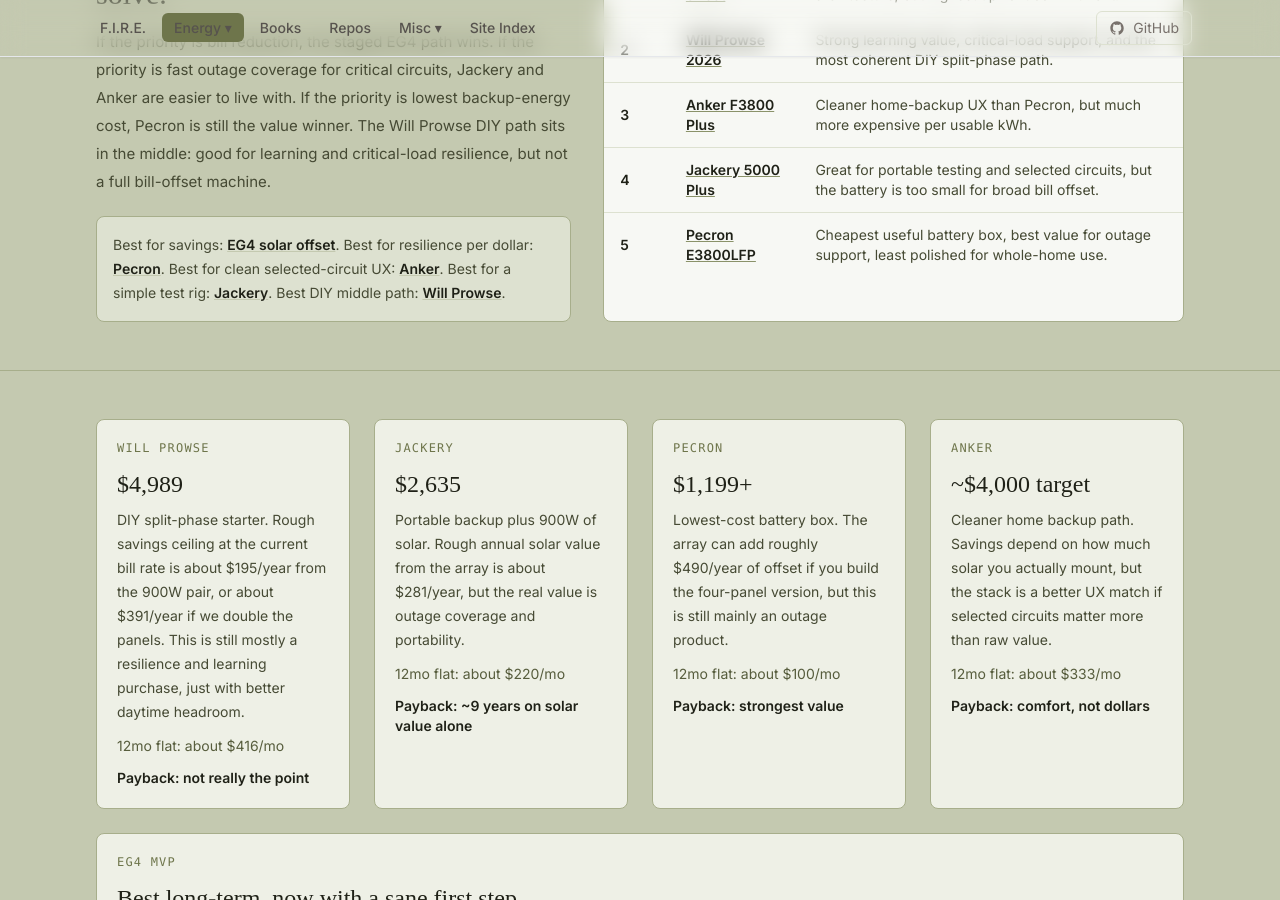
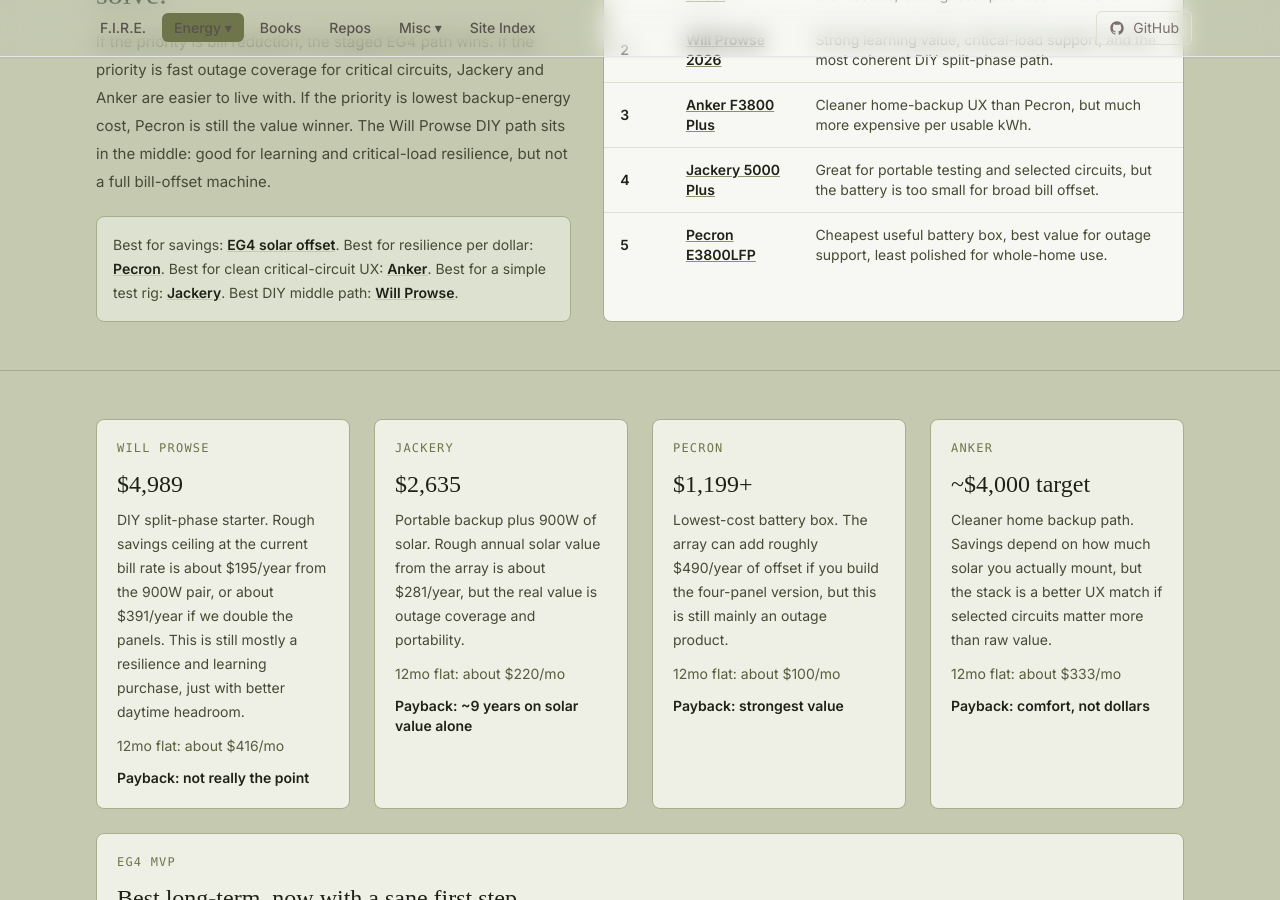
Before and after one commit to techmore/techmore.github.io, a Jekyll site: the page built from pages/energy-monitoring/solar-options.html, in a window 1280 px wide and 900 px high, scrolled down 769 px. Built offline with Jekyll 4.4.1, drawn with Linux system fonts in a browser that asks for light colours; nearby versions of some CDN libraries; some web fonts are replaced.

Commit message:
Tighten solar summary wording

```diff
--- a/pages/energy-monitoring/solar-options.html
+++ b/pages/energy-monitoring/solar-options.html
@@ -50,7 +50,7 @@ title: Solar Option Summary - Techmore
           If the priority is bill reduction, the staged EG4 path wins. If the priority is fast outage coverage for critical circuits, Jackery and Anker are easier to live with. If the priority is lowest backup-energy cost, Pecron is still the value winner. The Will Prowse DIY path sits in the middle: good for learning and critical-load resilience, but not a full bill-offset machine.
         </p>
         <div class="mt-5 rounded-lg border border-olive-400 bg-olive-200 p-4 text-sm text-olive-800 leading-6">
-          Best for savings: <a href="/pages/energy-monitoring/solar/" class="font-semibold text-olive-950 underline decoration-olive-300 hover:text-olive-700">EG4 solar offset</a>. Best for resilience per dollar: <a href="/pages/energy-monitoring/pecron/" class="font-semibold text-olive-950 underline decoration-olive-300 hover:text-olive-700">Pecron</a>. Best for clean selected-circuit UX: <a href="/pages/energy-monitoring/anker/" class="font-semibold text-olive-950 underline decoration-olive-300 hover:text-olive-700">Anker</a>. Best for a simple test rig: <a href="/pages/energy-monitoring/jackery/" class="font-semibold text-olive-950 underline decoration-olive-300 hover:text-olive-700">Jackery</a>. Best DIY middle path: <a href="/pages/energy-monitoring/will-prowse-2026/" class="font-semibold text-olive-950 underline decoration-olive-300 hover:text-olive-700">Will Prowse</a>.
+          Best for savings: <a href="/pages/energy-monitoring/solar/" class="font-semibold text-olive-950 underline decoration-olive-300 hover:text-olive-700">EG4 solar offset</a>. Best for resilience per dollar: <a href="/pages/energy-monitoring/pecron/" class="font-semibold text-olive-950 underline decoration-olive-300 hover:text-olive-700">Pecron</a>. Best for clean critical-circuit UX: <a href="/pages/energy-monitoring/anker/" class="font-semibold text-olive-950 underline decoration-olive-300 hover:text-olive-700">Anker</a>. Best for a simple test rig: <a href="/pages/energy-monitoring/jackery/" class="font-semibold text-olive-950 underline decoration-olive-300 hover:text-olive-700">Jackery</a>. Best DIY middle path: <a href="/pages/energy-monitoring/will-prowse-2026/" class="font-semibold text-olive-950 underline decoration-olive-300 hover:text-olive-700">Will Prowse</a>.
         </div>
       </div>
       <div class="overflow-x-auto rounded-lg border border-olive-400 bg-olive-50">
```
